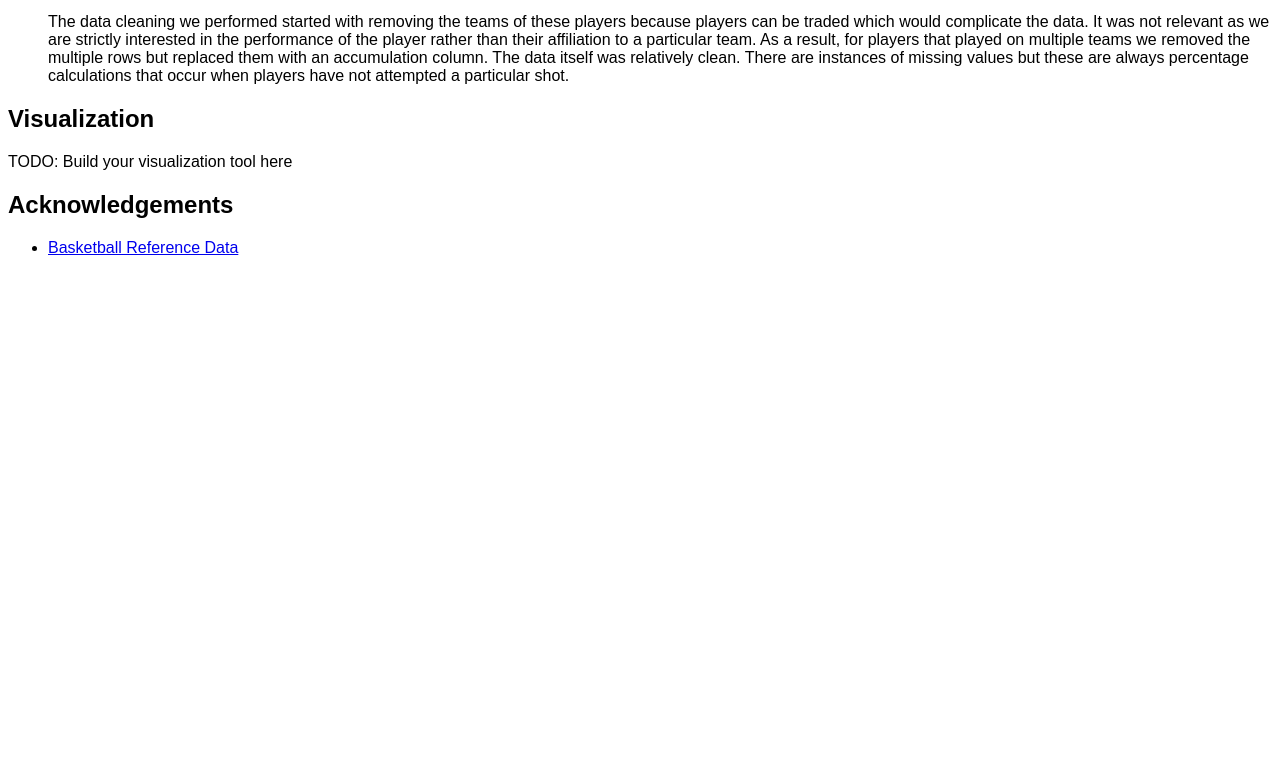
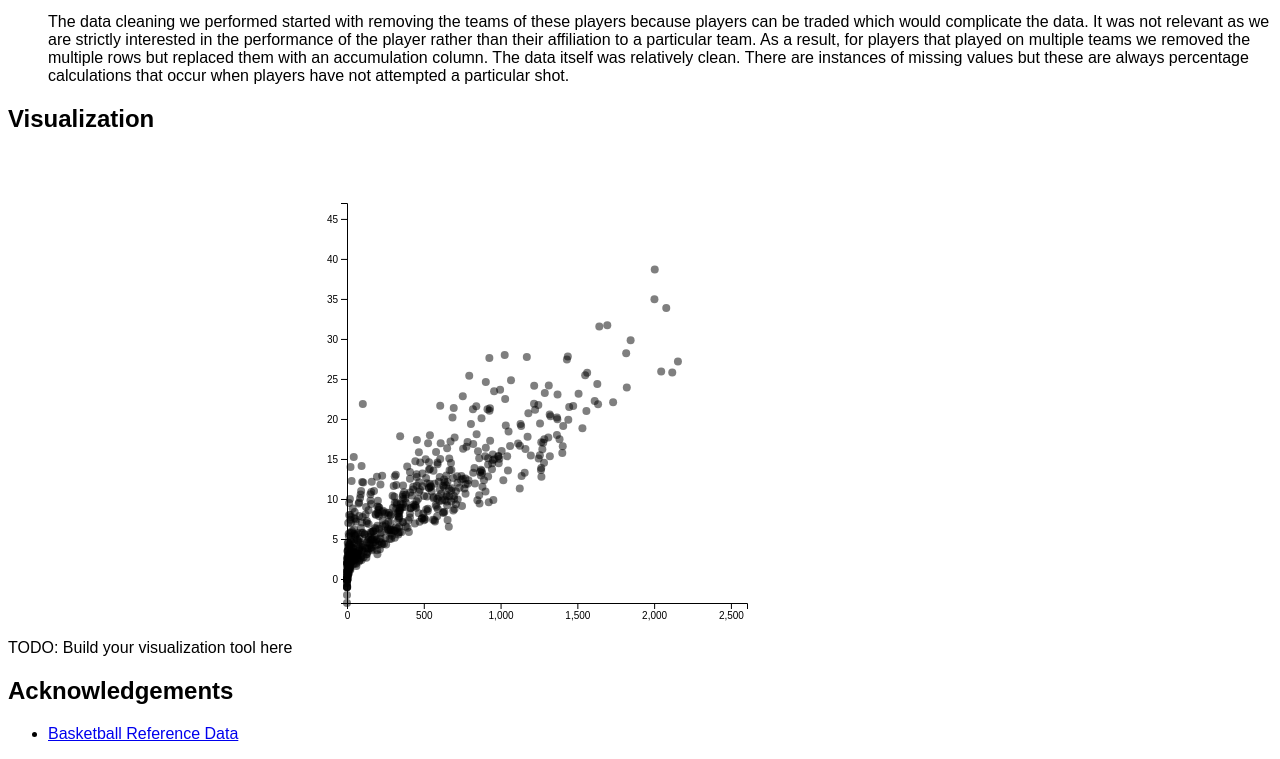
Before and after one commit to DS4200-S23-Class/project-alvin-mitra-nick-tom, a plain HTML site: page index.html in a window 1280 px wide. Shown: the part 735-1494 px from the top of the page. Before the commit the page ends 1008 px from the top, so only its background shows below. Drawn offline with Linux system fonts and the light colour scheme.

Commit message:
vis 1 begining

```diff
--- a/index.html
+++ b/index.html
@@ -4,6 +4,7 @@
 <head>
     <meta charset=utf-8/>
     <link rel="stylesheet" type="text/css" href="style.css">
+     <script src='js/d3.v6.1.1/d3.min.js'></script>
 
     <title>NBA Player Stats</title>
 </head>
@@ -37,7 +38,7 @@
 
     </div>
 
-    <div>
+    <div id = "vis-1">
         <h2>Visualization</h2>
         TODO: Build your visualization tool here
     </div>
@@ -51,7 +52,7 @@
         </div>
     </div>
 
-
+    <script src='main.js'></script>
 </body>
 
 </html>
--- /dev/null
+++ b/main.js
@@ -0,0 +1,77 @@
+const FRAME_HEIGHT = 500;
+const FRAME_WIDTH = 500;
+const MARGINS = {left: 50, right: 50, top: 50, bottom: 50};
+const VIS_HEIGHT = FRAME_HEIGHT - MARGINS.top - MARGINS.bottom;
+const VIS_WIDTH = FRAME_WIDTH - MARGINS.left - MARGINS.right;
+
+const FRAME1 = d3.select("#vis-1")
+                  .append("svg")
+                    .attr("height", FRAME_HEIGHT)
+                    .attr("width", FRAME_WIDTH)
+                    .attr("class", "frame");
+
+function build_scatter() {
+  // Load csv
+  d3.csv("data.csv").then((data) => {
+
+    // Define scale functions that maps our data values
+    // (domain) to pixel values (range)
+
+	const MAX_X = d3.max(data, (d) => {
+		return parseInt(d.PTS)})
+
+	const MIN_X = d3.min(data, (d) => {
+		return parseInt(d.PTS)})
+
+	const AVG_X = d3.mean(data, (d) => {
+		return parseInt(d.PTS)})
+
+    const X_SCALE = d3.scaleLinear()
+                      .domain([MIN_X, MAX_X + AVG_X]) //the x-axis range
+                      .range([0, VIS_WIDTH]);
+
+    const MAX_Y = d3.max(data, (d) => {
+		return parseInt(d.EFF)})
+
+	const MIN_Y = d3.min(data, (d) => {
+		return parseInt(d.EFF)})
+
+	const AVG_Y = d3.mean(data, (d) => {
+		return parseInt(d.EFF)})
+
+    // Define scale functions that maps our data values
+    // (domain) to pixel values (range)
+    const Y_SCALE = d3.scaleLinear()
+                      .domain([MIN_Y, MAX_Y + AVG_Y]) // the y-axis range
+                      .range([VIS_HEIGHT,0]);
+
+
+    // Plots the petal and sepal length points with 50% opacity and
+    // colors accordingly to species type
+    const circles = FRAME1.selectAll("points")
+        .data(data) // passed from .then
+        .enter()
+        .append("circle")
+          .attr("cx", (d) => { return (X_SCALE(d.PTS) + MARGINS.left); })
+          .attr("cy", (d) => { return (Y_SCALE(d.EFF) + MARGINS.top); })
+          .attr("r", 4)
+          .attr("class", "point")
+          .attr("opacity", "50%");
+
+    // adds x axis labels
+    FRAME1.append("g")
+          .attr("transform", "translate(" + MARGINS.left +
+                "," + (VIS_HEIGHT + MARGINS.top) + ")")
+          .call(d3.axisBottom(X_SCALE).ticks(8))
+            .attr("font-size", '10px');
+
+    // adds y axis labels
+    FRAME1.append("g")
+          .attr("transform", "translate(" + MARGINS.left +
+                "," + MARGINS.top + ")")
+          .call(d3.axisLeft(Y_SCALE).ticks(14))
+            .attr("font-size", '10px');
+	});
+}
+
+build_scatter();
```
Also changed, not shown: 1 other file.
